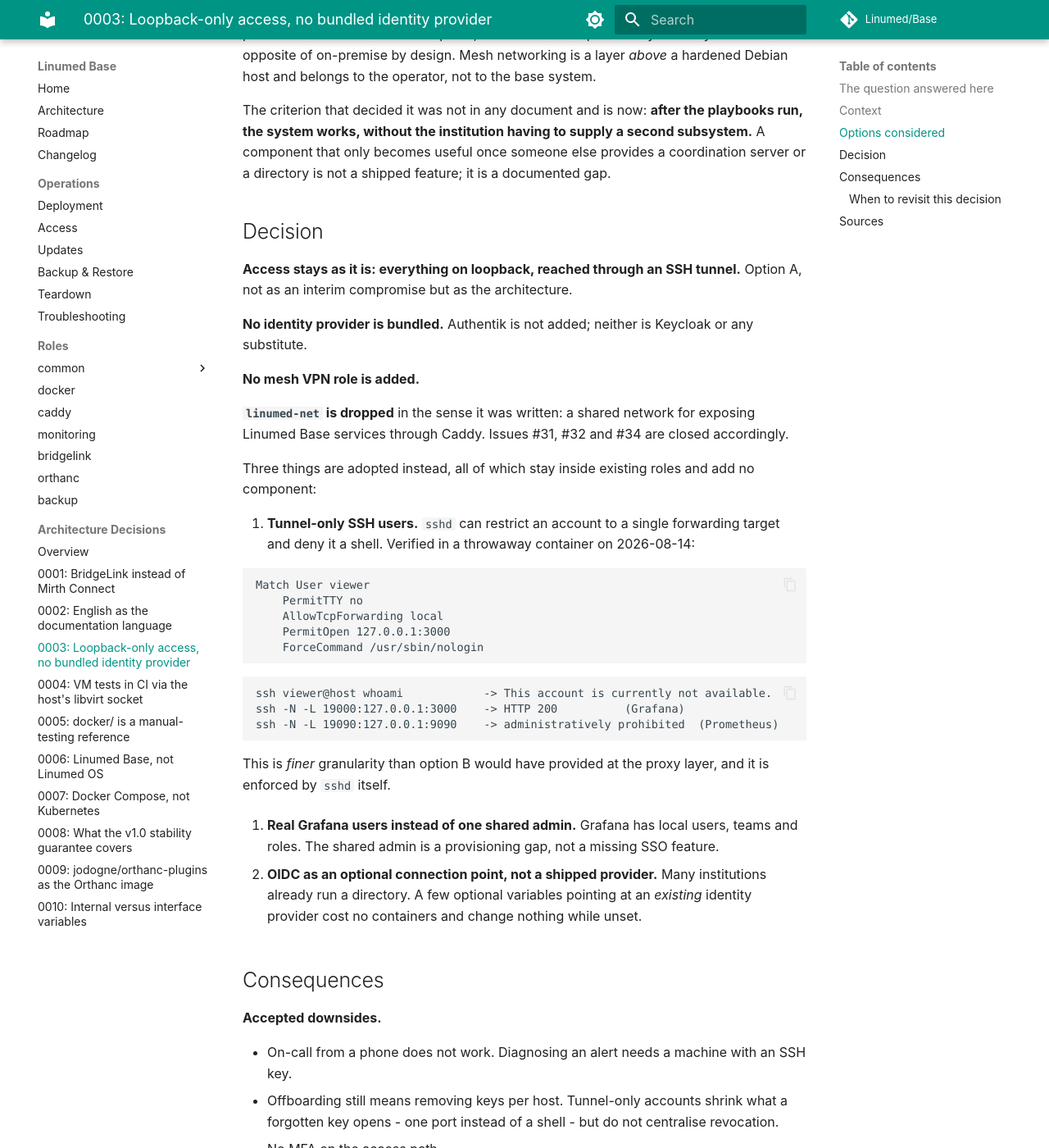
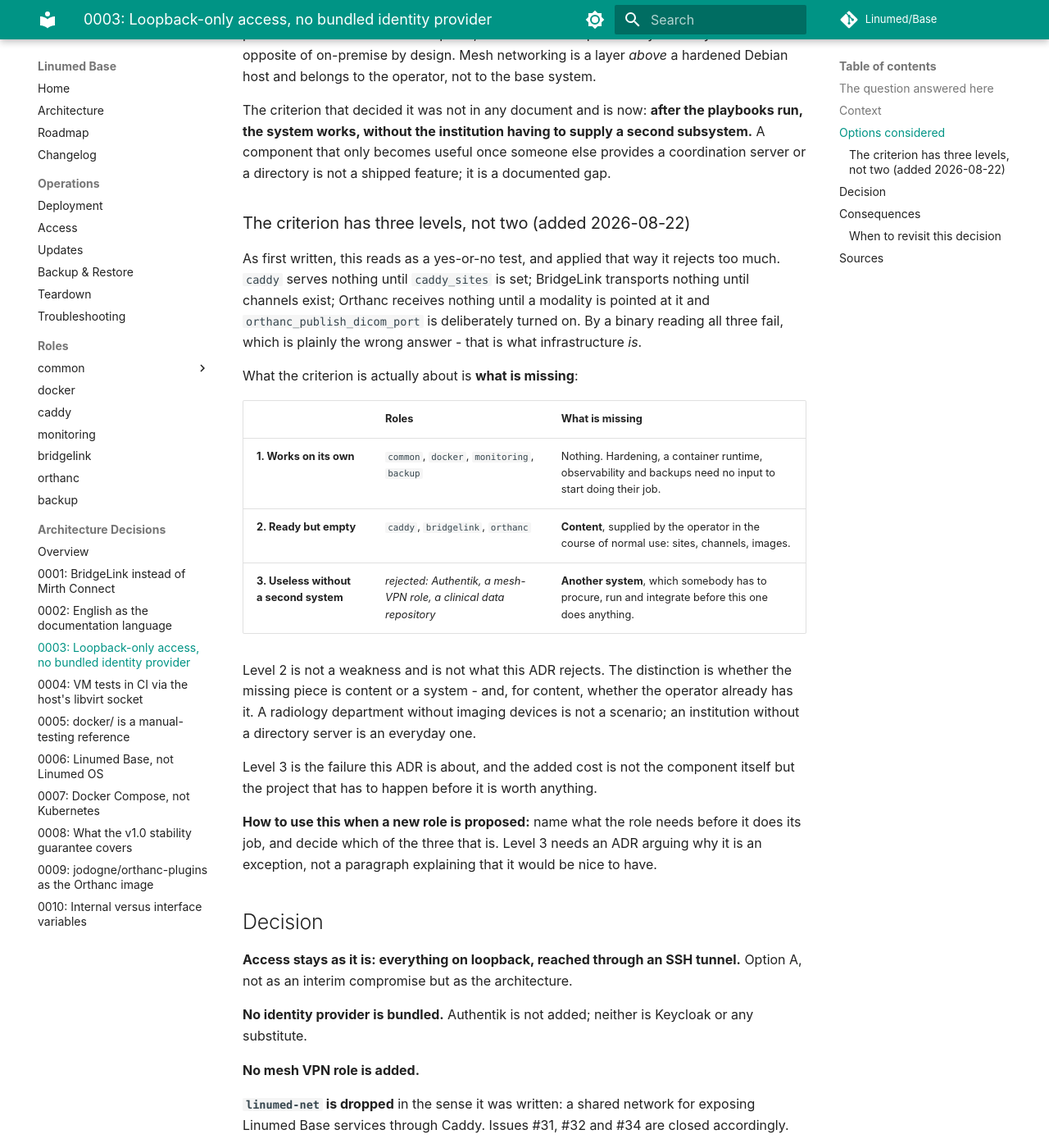
Before and after one commit to Linumed/Base, an MkDocs documentation site: the page built from docs/adr/0003-loopback-only-access-no-bundled-identity-provider.md, in a window 1280 px wide and 1400 px high, scrolled down 1527 px. Shown: the whole window at 82% size. Built offline with MkDocs 1.6.1 and Material for MkDocs 9.7.7, drawn with Linux system fonts in a browser that asks for light colours; comment, search, counter and statistics services are not loaded; some of the changed text lies outside the part shown.

Commit message:
Docs: Kriterium aus ADR 0003 hat drei Stufen, nicht zwei
Aufgekommen bei der Frage, ob Orthanc nach dem eigenen Massstab ueberhaupt hineingehoert.
Wie formuliert liest sich das Kriterium als Ja-Nein-Test, und so angewandt wirft es caddy
(dient nichts ohne caddy_sites), bridgelink (transportiert nichts ohne Kanaele) und orthanc
(empfaengt nichts ohne Modalitaet) mit raus - offensichtlich die falsche Antwort, denn genau
das ist Infrastruktur.

Der Unterschied liegt darin, WAS fehlt: nichts, Inhalt den der Betreiber im normalen Betrieb
liefert, oder ein weiteres System, das jemand erst beschaffen und anbinden muss. Nur das
dritte lehnt der ADR ab - dort bekommt man eine Komponente und ein Projekt dazu.

CONVENTIONS.md stellt die Frage jetzt dort, wo eine neue Rolle vorgeschlagen wuerde.

```diff
--- a/docs/adr/0003-loopback-only-access-no-bundled-identity-provider.md
+++ b/docs/adr/0003-loopback-only-access-no-bundled-identity-provider.md
@@ -1,6 +1,6 @@
 # ADR 0003: Loopback-only access, and no bundled identity provider
 
-**Status:** accepted · **Date:** 2026-08-14 · **Affects:** `common`, `monitoring`, `bridgelink`, `caddy`; `ARCHITECTURE.md`; issues #31, #32, #34
+**Status:** accepted · **Date:** 2026-08-14, criterion sharpened 2026-08-22 · **Affects:** every role; `ARCHITECTURE.md`; `CONVENTIONS.md`; issues #31, #32, #34
 
 ## The question answered here
 
@@ -59,6 +59,34 @@
 the system works, without the institution having to supply a second subsystem.** A component
 that only becomes useful once someone else provides a coordination server or a directory is
 not a shipped feature; it is a documented gap.
+
+### The criterion has three levels, not two (added 2026-08-22)
+
+As first written, this reads as a yes-or-no test, and applied that way it rejects too much.
+`caddy` serves nothing until `caddy_sites` is set; BridgeLink transports nothing until
+channels exist; Orthanc receives nothing until a modality is pointed at it and
+`orthanc_publish_dicom_port` is deliberately turned on. By a binary reading all three fail,
+which is plainly the wrong answer - that is what infrastructure *is*.
+
+What the criterion is actually about is **what is missing**:
+
+| | Roles | What is missing |
+|---|---|---|
+| **1. Works on its own** | `common`, `docker`, `monitoring`, `backup` | Nothing. Hardening, a container runtime, observability and backups need no input to start doing their job. |
+| **2. Ready but empty** | `caddy`, `bridgelink`, `orthanc` | **Content**, supplied by the operator in the course of normal use: sites, channels, images. |
+| **3. Useless without a second system** | *rejected: Authentik, a mesh-VPN role, a clinical data repository* | **Another system**, which somebody has to procure, run and integrate before this one does anything. |
+
+Level 2 is not a weakness and is not what this ADR rejects. The distinction is whether the
+missing piece is content or a system - and, for content, whether the operator already has it.
+A radiology department without imaging devices is not a scenario; an institution without a
+directory server is an everyday one.
+
+Level 3 is the failure this ADR is about, and the added cost is not the component itself but
+the project that has to happen before it is worth anything.
+
+**How to use this when a new role is proposed:** name what the role needs before it does its
+job, and decide which of the three that is. Level 3 needs an ADR arguing why it is an
+exception, not a paragraph explaining that it would be nice to have.
 
 ## Decision
 
```
Also changed, not shown: CHANGELOG.md (+11 -0 lines), CONVENTIONS.md (+6 -0 lines).
